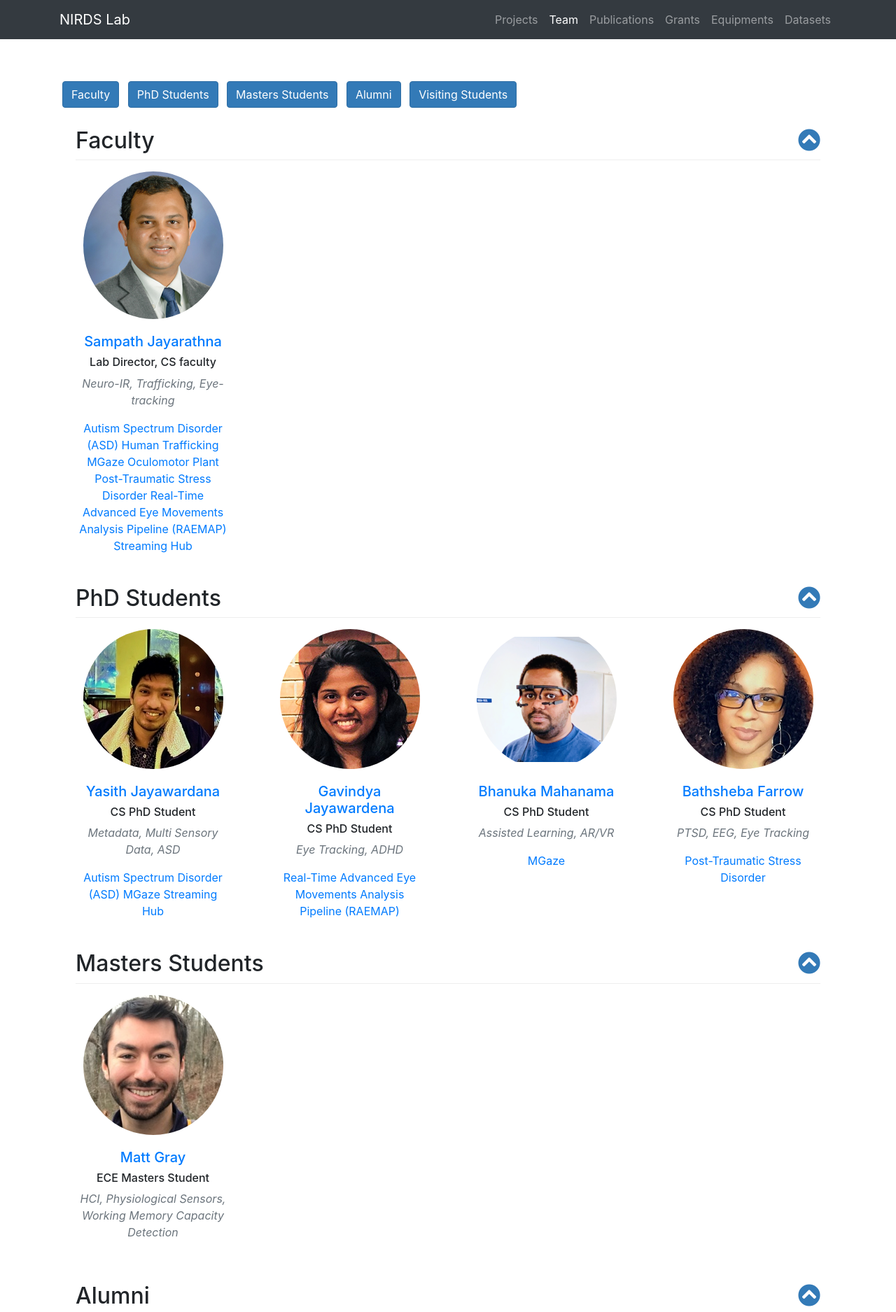
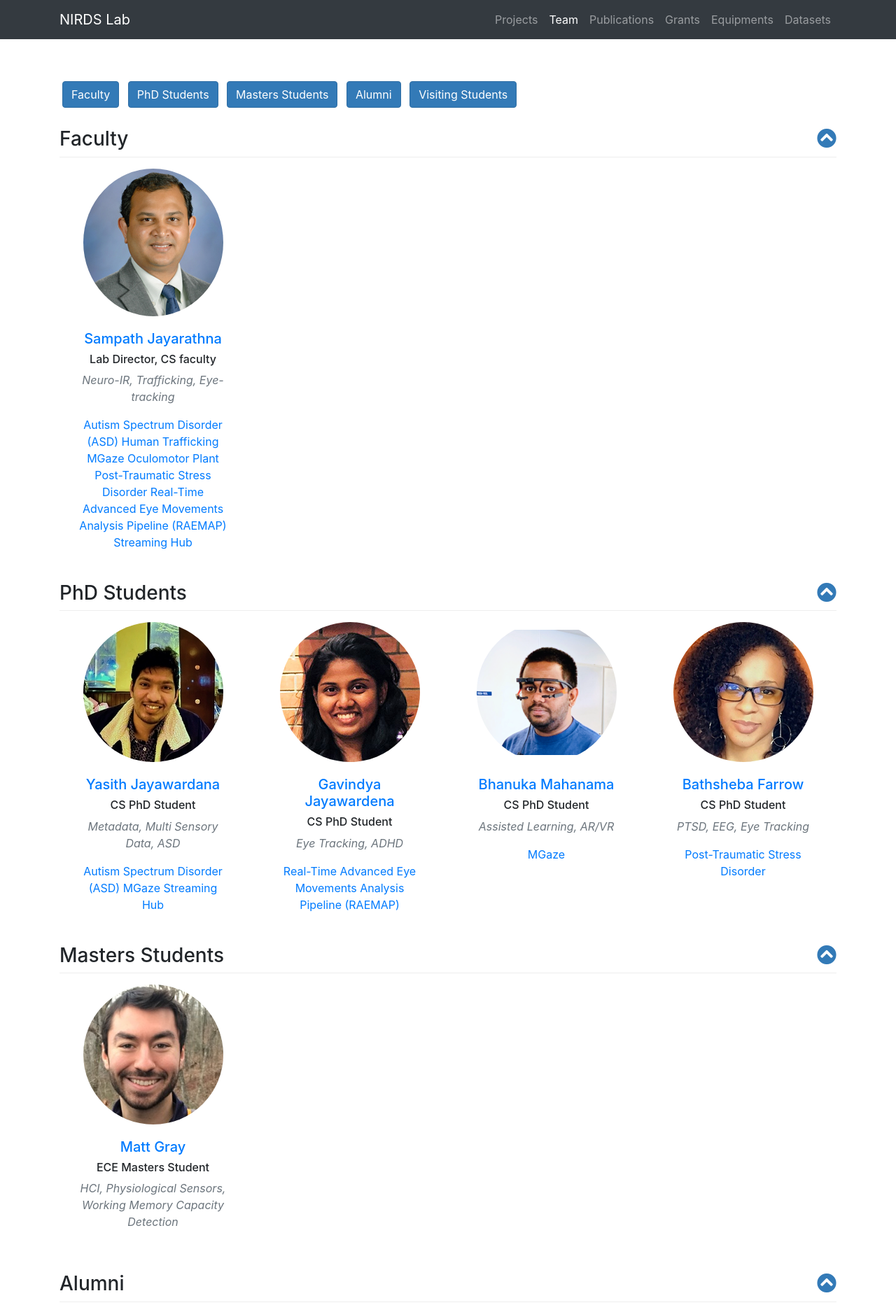
Before and after one commit to nirdslab/nirdslab.github.io, a Jekyll site: the page built from team.md, in a window 1280 px wide. Shown: the top 1875 px of the page at 70% size. Built offline with Jekyll 4.4.1, drawn with Linux system fonts in a browser that asks for light colours; nearby versions of some CDN libraries.

Commit message:
fix team layout

```diff
--- a/team.md
+++ b/team.md
@@ -28,9 +28,9 @@ title: 'Team'
 
 {% for category in categories %}
 
-<div class="col-lg-12" id="categories">
-<h2 id="{{category.name}}" class="pt-3 pb-2 mx-2 category-header">{{ category.name }}
-<a href="#" class="up-icon"><i class="fas fa-chevron-circle-up"></i></a></h2>
+<div id="categories">
+<h3 id="{{category.name}}" class="pt-3 pb-2 category-header">{{ category.name }}
+<a href="#" class="up-icon"><i class="fas fa-chevron-circle-up"></i></a></h3>
 </div>
 
 <div class="row p-2">
```
